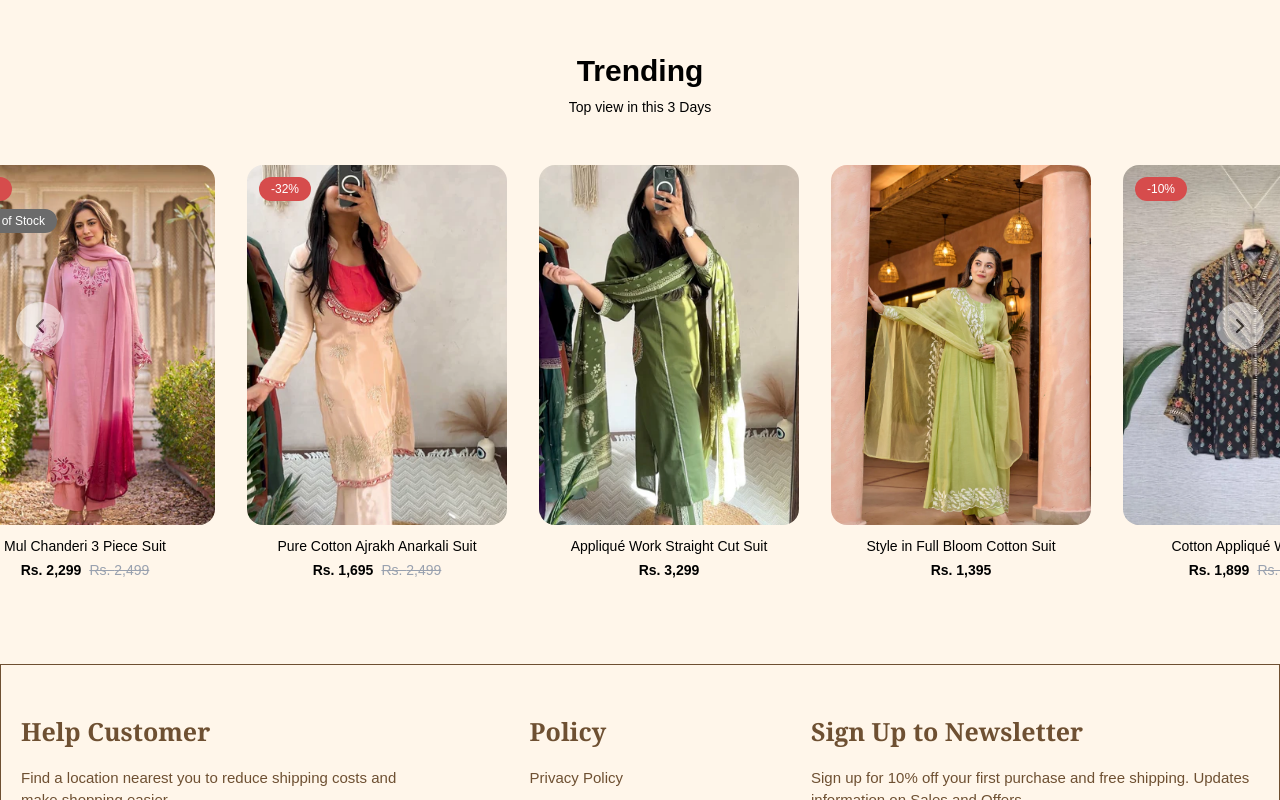
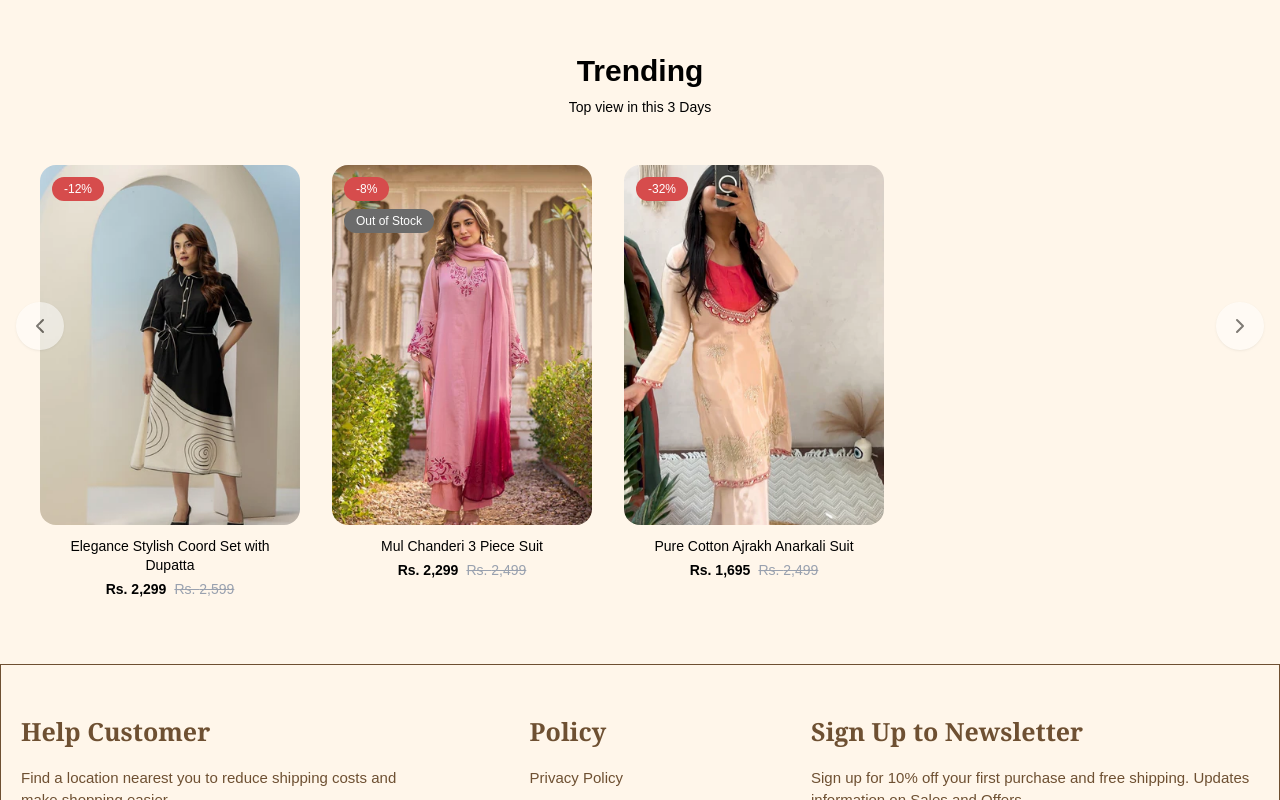
Before and after one commit to Amareshdevoloper/my-tulsava-project, a Next.js app: page / in a window 1280 px wide. Shown: the part 1887-2687 px from the top of the page. Built offline with nearby package versions, Linux system fonts and the light colour scheme.

Commit message:
products page

```diff
--- a/_component/BestSelling/products.ts
+++ b/_component/BestSelling/products.ts
@@ -1,4 +1,15 @@
-export const products = [
+export interface Product {
+  id: number
+  title: string
+  image: string
+  price: number
+  oldPrice?: number
+  discount?: string
+  url: string
+  outOfStock?: boolean
+}
+
+export const products: Product[] = [
   {
     id: 1,
     title: "Elegance Stylish coord set with Dupatta",
@@ -16,7 +27,7 @@ export const products = [
     oldPrice: 2499,
     discount: "-8%",
     outOfStock: true,
-    url: "/ p2.jpg",
+    url: "/p2.jpg", // ✅ fixed
   },
   {
     id: 3,
@@ -40,75 +51,10 @@ export const products = [
     image: "/p5.jpg",
     price: 1395,
     url: "/p5.jpg",
-  },
-  {
-    id: 6,
-    title: "Appliqué Work Straight Cut Suit",
-    image: "/p6.jpg",
-    price: 3299,
-    url: "/p6.jpg",
-  },
-  {
-    id: 7,
-    title: "Appliqué Work Straight Cut Suit",
-    image: "/p7.jpg",
-    price: 3299,
-    url: "/p7.jpg",
-  },
-  {
-    id: 8,
-    title: "Appliqué Work Straight Cut Suit",
-    image: "/p8.jpg",
-    price: 3299,
-    url: "/p8.jpg",
-  },
-   {
-    id: 9,
-    title: "Appliqué Work Straight Cut Suit",
-    image: "/p9.jpg",
-    price: 3299,
-    url: "/p9.jpg",
-  },
-   {
-    id: 10,
-    title: "Appliqué Work Straight Cut Suit",
-    image: "/p10.jpg",
-    price: 3299,
-    url: "/p10.jpg",
-  },
-   {
-    id: 11,
-    title: "Appliqué Work Straight Cut Suit",
-    image: "/p11.jpg",
-    price: 3299,
-    url: "/p11.jpg",
-  },
-   {
-    id: 12,
-    title: "Appliqué Work Straight Cut Suit",
-    image: "/p12.jpg",
-    price: 3299,
-    url: "/p12.jpg",
-  },
-   {
-    id: 13,
-    title: "Appliqué Work Straight Cut Suit",
-    image: "/p14.jpg",
-    price: 3299,
-    url: "/p13.jpg",
-  },
-   {
-    id: 14,
-    title: "Appliqué Work Straight Cut Suit",
-    image: "/p16.jpg",
-    price: 3299,
-    url: "/p14.jpg",
-  },
-
-
+  }
 ]
 
-export const trendingProducts = [
+export const trendingProducts: Product[] = [
   {
     id: 1,
     title: "Elegance Stylish Coord Set with Dupatta",
@@ -131,85 +77,10 @@ export const trendingProducts = [
   {
     id: 3,
     title: "Pure Cotton Ajrakh Anarkali Suit",
-    image: " /p19.jpg",
+    image: "/p19.jpg", // ✅ fixed
     price: 1695,
     oldPrice: 2499,
     discount: "-32%",
     url: "/p19.jpg",
-  },
-  {
-    id: 4,
-    title: "Appliqué Work Straight Cut Suit",
-    image: " /p20.jpg",
-    price: 3299,
-    url: "/p20.jpg",
-  },
-  {
-    id: 5,
-    title: "Style in Full Bloom Cotton Suit",
-    image: "/sale.jpg",
-    price: 1395,
-    url: "/sale.jpg",
-  },
-  {
-    id: 6,
-    title: "Cotton Appliqué Work Suit",
-    image: "/suit.jpg",
-    price: 1899,
-    oldPrice: 2099,
-    discount: "-10%",
-    url: "/suit.jpg",
-  },
-  {
-    id: 7,
-    title: "Elegant Cotton A-Line Suit",
-    image: "/p1.jpg",
-    price: 1395,
-    oldPrice: 1695,
-    discount: "-18%",
-    url: "/p1.jpg",
-  },
-  {
-    id: 8,
-    title: "Mul Chanderi Designer Suit",
-    image: "/p2.jpg",
-    price: 2299,
-    oldPrice: 2599,
-    discount: "-12%",
-    url: "/p2.jpg",
-  },
-  {
-    id: 9,
-    title: "Elegant Cotton 2 Piece Suit",
-    image: "/p3.jpg",
-    price: 1999,
-    oldPrice: 2299,
-    discount: "-11%",
-    url: "/p3.jpg",
-  },
-  {
-    id: 10,
-    title: "Muslin Suit Set",
-    image: "/p4.jpg",
-    price: 1999,
-    oldPrice: 2199,
-    discount: "-10%",
-    url: "/p4.jpg",
-  },
-  {
-    id: 11,
-    title: "Cotton Thread Work Suit",
-    image: "/p5.jpg",
-    price: 1895,
-    oldPrice: 2299,
-    discount: "-6%",
-    url: "/p5.jpg",
-  },
-  {
-    id: 12,
-    title: "Pastel Mul Chanderi Suit",
-    image: "/p6.jpg",
-    price: 2499,
-    url: "/p6.jpg",
   }
 ]
```
